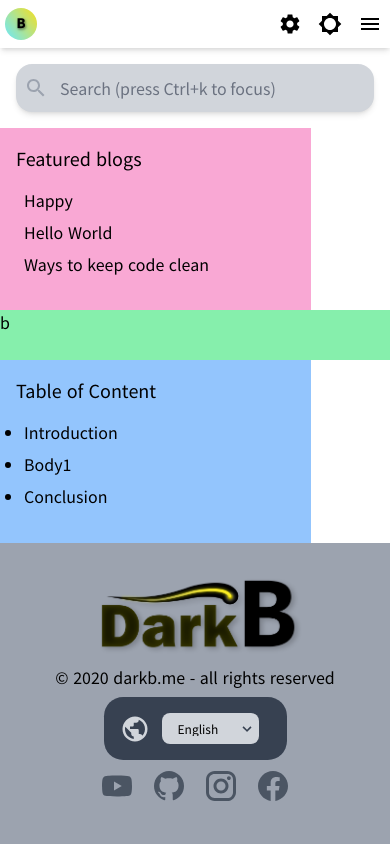
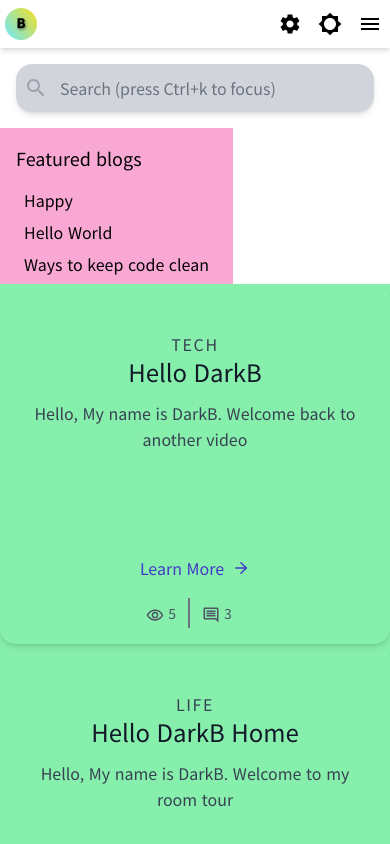
Before and after one commit to LeoLYW12138/DarkB-website, a Nuxt app: page /blog in a window 390 px wide. Shown: the top 844 px of the page. Built offline with nearby package versions, Linux system fonts and the light colour scheme.

Commit message:
still learning to use grid layout for responsive design

```diff
--- a/pages/blog.vue
+++ b/pages/blog.vue
@@ -6,7 +6,11 @@
       :featured-blogs="featuredBlogs"
       class="bg-pink-300 col-span-3"
     ></leftSidebar>
-    <div class="bg-green-300 col-span-6">b</div>
+    <div class="bg-green-300 col-span-6">
+      <main v-for="article in trendArticles" :key="article.key">
+        <articleCard :article="article"></articleCard>
+      </main>
+    </div>
     <rightSidebar :blog="blog" class="bg-blue-300 col-span-3"></rightSidebar>
   </div>
 </template>
@@ -14,11 +18,13 @@
 <script>
 import leftSidebar from '@/components/blog/leftSidebar.vue';
 import rightSidebar from '@/components/blog/rightSidebar.vue';
+import articleCard from '@/components/blog/articleCard.vue';
 export default {
   layout: 'blog',
   components: {
     leftSidebar,
     rightSidebar,
+    articleCard,
   },
   data() {
     return {
@@ -37,6 +43,32 @@ export default {
           { title: 'Conclusion', content: 'conclusion' },
         ],
       },
+      trendArticles: [
+        {
+          id: 1,
+          cat: 'tech',
+          title: 'Hello DarkB',
+          less: 'Hello, My name is DarkB. Welcome back to another video',
+          view: 5,
+          cmCount: 3,
+        },
+        {
+          id: 2,
+          cat: 'life',
+          title: 'Hello DarkB Home',
+          less: 'Hello, My name is DarkB. Welcome to my room tour',
+          view: 29,
+          cmCount: 20,
+        },
+        {
+          id: 3,
+          cat: 'project',
+          title: 'New project update',
+          less: 'No way, I am so frustrated!',
+          view: 50,
+          cmCount: 73,
+        },
+      ],
     };
   },
 };
```
